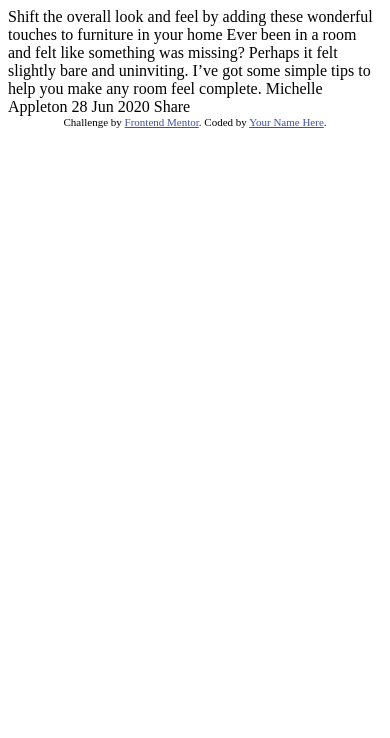
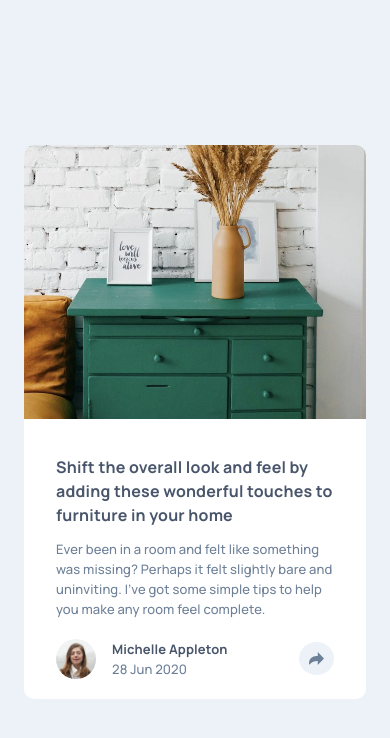
Before and after one commit to fvdumaa/article-preview-component, a plain HTML site: page index.html in a window 390 px wide. Drawn offline with Linux system fonts and the light colour scheme.

Commit message:
mobile styling done

```diff
--- a/index.html
+++ b/index.html
@@ -1,36 +1,54 @@
 <!DOCTYPE html>
 <html lang="en">
+
 <head>
   <meta charset="UTF-8">
-  <meta name="viewport" content="width=device-width, initial-scale=1.0"> <!-- displays site properly based on user's device -->
+  <meta name="viewport" content="width=device-width, initial-scale=1.0">
+  <!-- displays site properly based on user's device -->
 
   <link rel="icon" type="image/png" sizes="32x32" href="./images/favicon-32x32.png">
-
+  <link rel="preconnect" href="https://fonts.googleapis.com">
+  <link rel="preconnect" href="https://fonts.gstatic.com" crossorigin>
+  <link href="https://fonts.googleapis.com/css2?family=Manrope:wght@200..800&display=swap" rel="stylesheet">
+  <link rel="stylesheet" href="styles.css">
   <title>Frontend Mentor | Article preview component</title>
 
   <!-- Feel free to remove these styles or customise in your own stylesheet 👍 -->
   <style>
-    .attribution { font-size: 11px; text-align: center; }
-    .attribution a { color: hsl(228, 45%, 44%); }
+    .attribution {
+      font-size: 11px;
+      text-align: center;
+    }
+
+    .attribution a {
+      color: hsl(228, 45%, 44%);
+    }
   </style>
 </head>
+
 <body>
 
-  Shift the overall look and feel by adding these wonderful
-  touches to furniture in your home
+  <article>
+    <img src="images/drawers.jpg" alt="green dresser with vase and picture frames on top">
+    <section>
+      <h1>Shift the overall look and feel by adding these wonderful
+        touches to furniture in your home</h1>
+      <p> Ever been in a room and felt like something was missing? Perhaps
+        it felt slightly bare and uninviting. I’ve got some simple tips
+        to help you make any room feel complete.</p>
+      <div class="footer">
+        <img src="images/avatar-michelle.jpg" alt="potrait image of author michelle" class="michelle">
+        <div class="container">
+          <span>Michelle Appleton</span>
+          <p>28 Jun 2020</p>
+        </div>
+        <a href="#">
+          <div class="share"><img src="images/icon-share.svg" class="share" alt="share icon"></div>
+        </a>
+      </div>
+    </section>
+  </article>
+</body>
 
-  Ever been in a room and felt like something was missing? Perhaps
-  it felt slightly bare and uninviting. I’ve got some simple tips
-  to help you make any room feel complete.
 
-  Michelle Appleton
-  28 Jun 2020
-
-  Share
-
-  <div class="attribution">
-    Challenge by <a href="https://www.frontendmentor.io?ref=challenge" target="_blank">Frontend Mentor</a>.
-    Coded by <a href="#">Your Name Here</a>.
-  </div>
-</body>
 </html>
--- /dev/null
+++ b/styles.css
@@ -0,0 +1,121 @@
+/* CSS Reset */
+*,
+*::before,
+*::after {
+  box-sizing: border-box;
+}
+
+* {
+  margin: 0;
+}
+
+body {
+  line-height: 1.5;
+  -webkit-font-smoothing: antialiased;
+}
+
+img,
+picture,
+video,
+canvas,
+svg {
+  display: block;
+  max-width: 100%;
+}
+
+input,
+button,
+textarea,
+select {
+  font: inherit;
+}
+
+p,
+h1,
+h2,
+h3,
+h4,
+h5,
+h6 {
+  overflow-wrap: break-word;
+}
+
+#root,
+#__next {
+  isolation: isolate;
+}
+
+/*  */
+
+body {
+  height: 100vh;
+  display: flex;
+  justify-content: center;
+  align-items: center;
+  background-color: #ecf2f8;
+  color: #6e8098;
+  font-family: "Manrope", sans-serif;
+  font-weight: 500;
+  padding: 1.5rem;
+  font-size: 0.8125rem;
+  line-height: 1.25rem;
+  letter-spacing: 0.12px;
+}
+
+article {
+  background-color: #ffffff;
+  border-radius: 0.625rem;
+}
+
+article > img {
+  border-radius: 0.625rem 0.625rem 0 0;
+  height: auto;
+  width: 100%;
+  margin-bottom: 1rem;
+}
+
+section {
+  padding: 1.25rem 2rem;
+}
+
+h1 {
+  color: #48556a;
+  font-size: 1rem;
+  line-height: 1.5rem;
+  letter-spacing: 0.2px;
+  font-weight: 700;
+  margin-bottom: 0.75rem;
+}
+
+section > p {
+  margin-bottom: 1.25rem;
+}
+
+img.michelle {
+  border-radius: 50%;
+  height: 2.5rem;
+}
+
+.footer {
+  display: flex;
+  align-items: center;
+  gap: 1rem;
+}
+
+.container span {
+  font-weight: 700;
+  color: #48556a;
+}
+
+div.share {
+  background-color: #ecf2f8;
+  border-radius: 50%;
+  display: flex;
+  justify-content: center;
+  align-items: center;
+  padding: 0.625rem;
+}
+
+.footer a {
+  margin-left: auto;
+}
```
